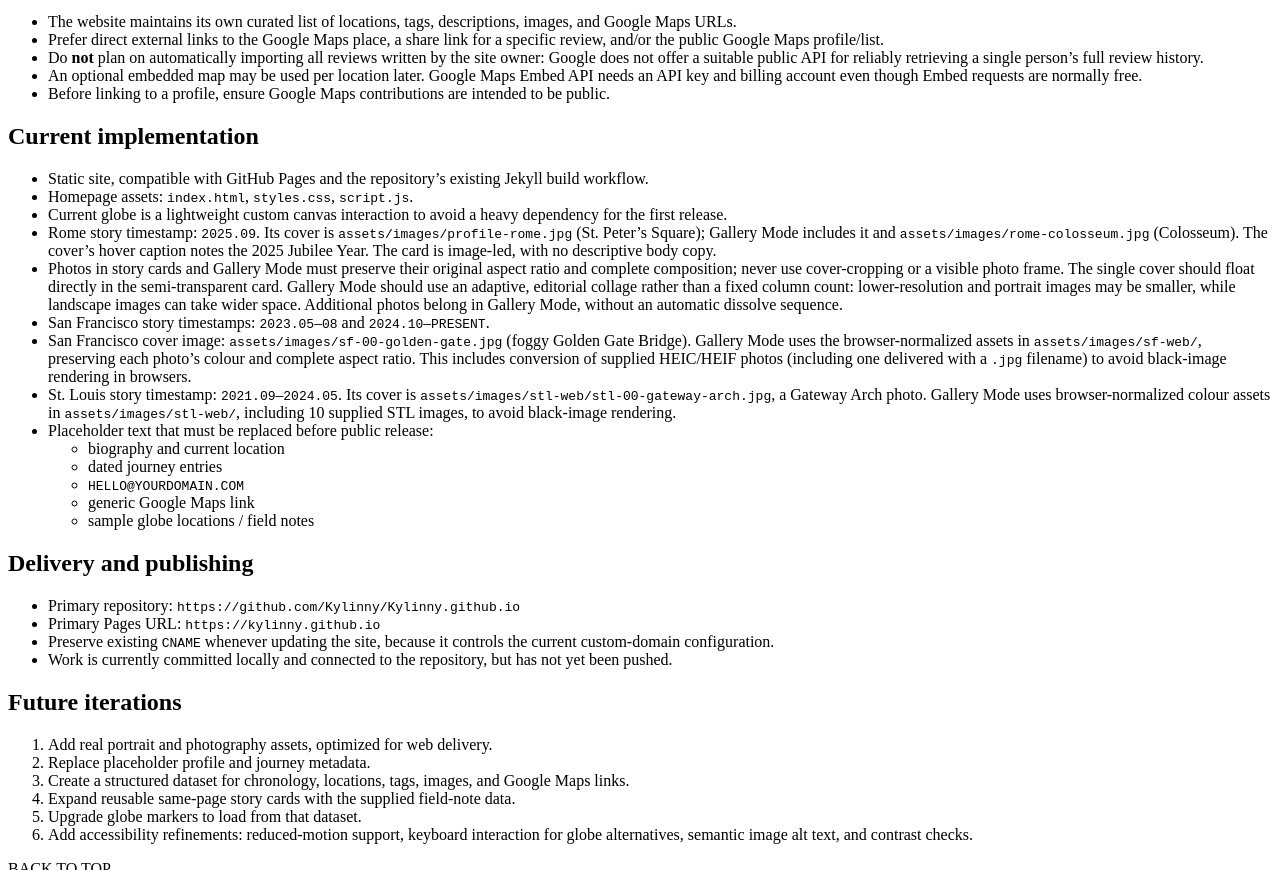
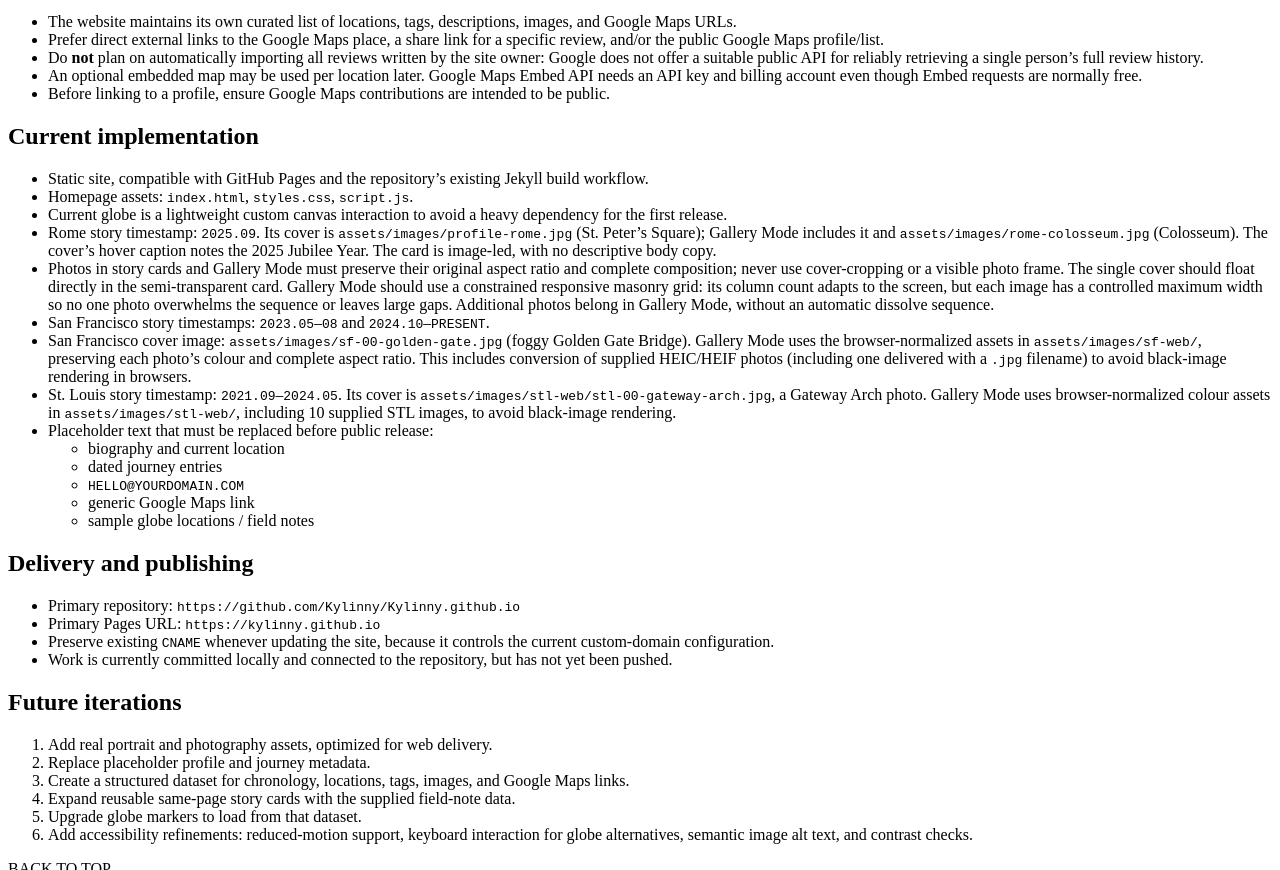
Before and after one commit to Kylinny/Kylinny.github.io, a Jekyll site: the page built from DESIGN_BRIEF.md, in a window 1280 px wide and 900 px high, scrolled down 2417 px, cut to the strip 0-870 px from the top of the window. Built offline with Jekyll 4.4.1, drawn with Linux system fonts in a browser that asks for light colours; nearby versions of some CDN libraries; our own code applies the rules of GitHub Pages for plain Markdown files.

Commit message:
Constrain gallery image sizing

```diff
--- a/DESIGN_BRIEF.md
+++ b/DESIGN_BRIEF.md
@@ -116,7 +116,7 @@
 - Homepage assets: `index.html`, `styles.css`, `script.js`.
 - Current globe is a lightweight custom canvas interaction to avoid a heavy dependency for the first release.
 - Rome story timestamp: `2025.09`. Its cover is `assets/images/profile-rome.jpg` (St. Peter's Square); Gallery Mode includes it and `assets/images/rome-colosseum.jpg` (Colosseum). The cover's hover caption notes the 2025 Jubilee Year. The card is image-led, with no descriptive body copy.
-- Photos in story cards and Gallery Mode must preserve their original aspect ratio and complete composition; never use cover-cropping or a visible photo frame. The single cover should float directly in the semi-transparent card. Gallery Mode should use an adaptive, editorial collage rather than a fixed column count: lower-resolution and portrait images may be smaller, while landscape images can take wider space. Additional photos belong in Gallery Mode, without an automatic dissolve sequence.
+- Photos in story cards and Gallery Mode must preserve their original aspect ratio and complete composition; never use cover-cropping or a visible photo frame. The single cover should float directly in the semi-transparent card. Gallery Mode should use a constrained responsive masonry grid: its column count adapts to the screen, but each image has a controlled maximum width so no one photo overwhelms the sequence or leaves large gaps. Additional photos belong in Gallery Mode, without an automatic dissolve sequence.
 - San Francisco story timestamps: `2023.05—08` and `2024.10—PRESENT`.
 - San Francisco cover image: `assets/images/sf-00-golden-gate.jpg` (foggy Golden Gate Bridge). Gallery Mode uses the browser-normalized assets in `assets/images/sf-web/`, preserving each photo's colour and complete aspect ratio. This includes conversion of supplied HEIC/HEIF photos (including one delivered with a `.jpg` filename) to avoid black-image rendering in browsers.
 - St. Louis story timestamp: `2021.09—2024.05`. Its cover is `assets/images/stl-web/stl-00-gateway-arch.jpg`, a Gateway Arch photo. Gallery Mode uses browser-normalized colour assets in `assets/images/stl-web/`, including 10 supplied STL images, to avoid black-image rendering.
--- a/index.html
+++ b/index.html
@@ -11,7 +11,7 @@
     <link rel="stylesheet" href="styles.css" />
     <link rel="stylesheet" href="profile.css" />
     <link rel="stylesheet" href="reboot.css" />
-    <link rel="stylesheet" href="single-globe.css?v=20261024-2" />
+    <link rel="stylesheet" href="single-globe.css?v=20261024-3" />
   </head>
   <body>
     <div class="grain"></div>
```
Also changed, not shown: script.js (+0 -7 lines), single-globe.css (+2 -2 lines).
